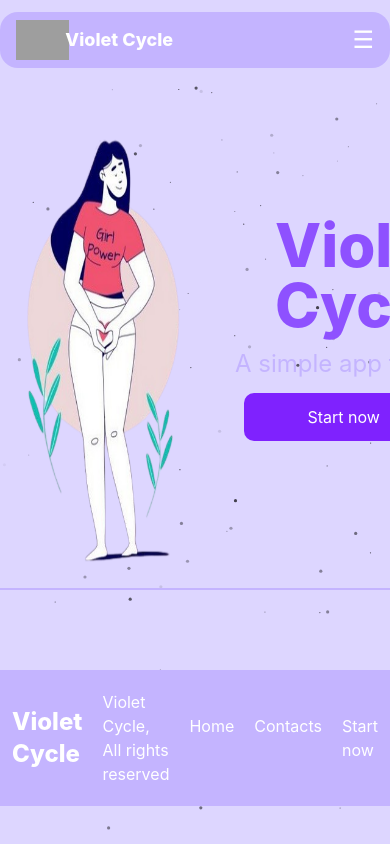
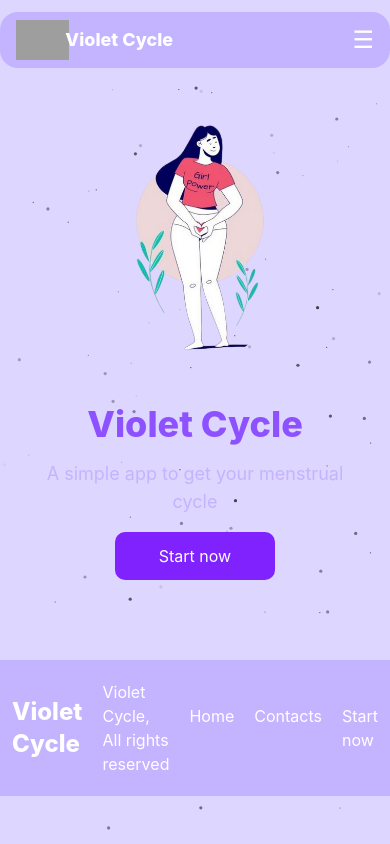
Before and after one commit to kev1n999/violet-cycle, a Next.js app: page / in a window 390 px wide. Built offline with nearby package versions, Linux system fonts and the light colour scheme; grey boxes are pictures that could not be loaded.

Commit message:
fix responsivity of main

```diff
--- a/src/app/page.tsx
+++ b/src/app/page.tsx
@@ -13,7 +13,7 @@ export default function App() {
 
         <main>
           <Main />
-          <div className="flex justify-center">
+          <div className="hidden md:flex justify-center">
             <div className="h-0.5 bg-violet-300 w-dvh"></div>
           </div>
         </main>
--- a/src/components/home/Main.tsx
+++ b/src/components/home/Main.tsx
@@ -10,24 +10,28 @@ const poppinsFont = Poppins({
 
 export default function Main() {
   return (
-    <div className="grid grid-cols-2 place-content-center items-center ">
-      <div className="flex justify-center pt-10">
-        <img src={example.src} alt="" className="rounded-full h-120" />
+    <div className="grid grid-cols-1 md:grid-cols-2 items-center px-6 md:px-0">
+      <div className="flex justify-center py-10">
+        <img
+          src={example.src}
+          alt=""
+          className="h-64 md:h-96 lg:h-[32rem] rounded-full"
+        />
       </div>
 
-      <div className="flex justify-center flex-col gap-3.5">
+      <div className="flex flex-col gap-4 text-center md:text-left">
         <h1
-          className={`${poppinsFont.variable} text-violet-500 font-extrabold text-6xl relative left-20`}
+          className={`${poppinsFont.variable} text-violet-500 font-extrabold text-4xl md:text-6xl`}
         >
           Violet Cycle
         </h1>
 
-        <p className="relative left-10 text-violet-300 text-2xl w-2xl leading-tight">
+        <p className="text-violet-300 text-lg md:text-2xl max-w-xl">
           A simple app to get your menstrual cycle
         </p>
 
-        <div className="relative left-[25%]">
-          <button className="bg-violet-600 w-50 h-12 rounded-[10px] text-white cursor-pointer transition-all duration-200 hover:bg-violet-500">
+        <div className="flex justify-center md:justify-start">
+          <button className="bg-violet-600 w-40 md:w-50 h-12 rounded-[10px] text-white transition-colors hover:bg-violet-500">
             Start now
           </button>
         </div>
```
